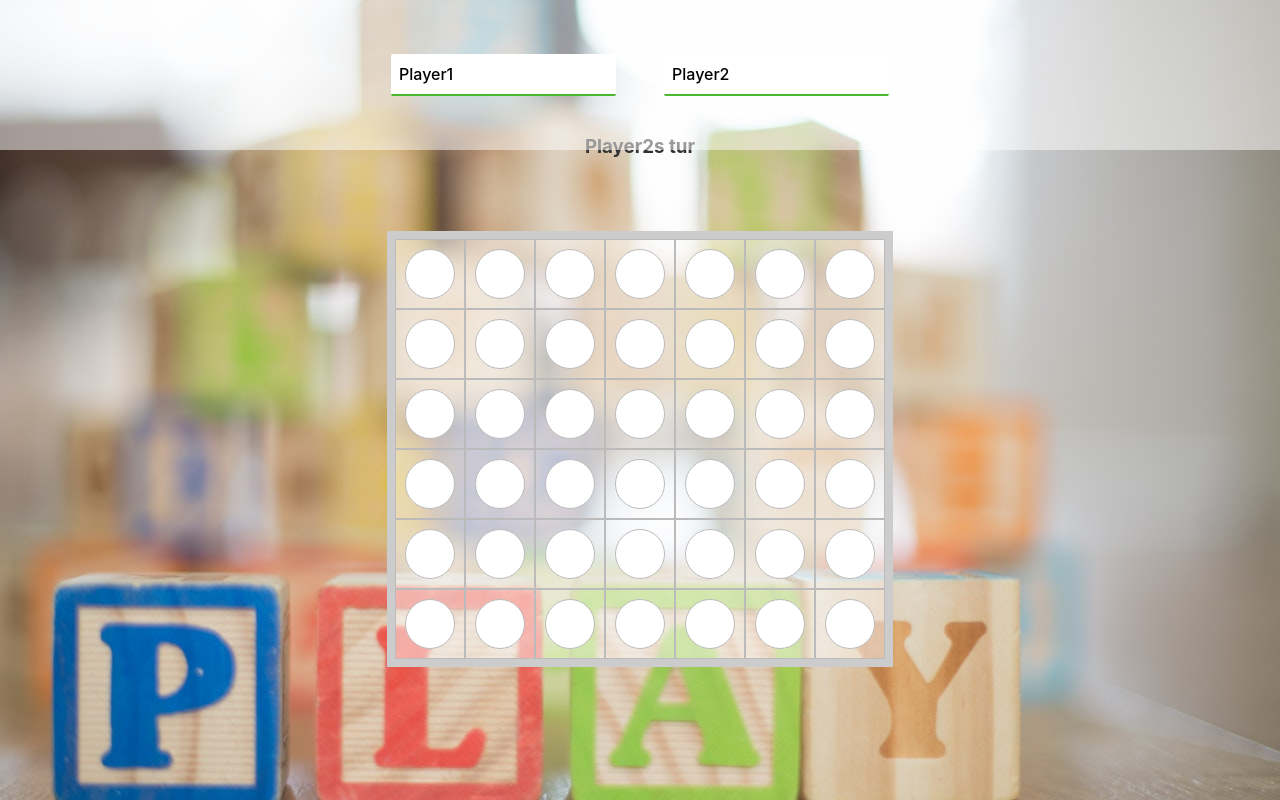
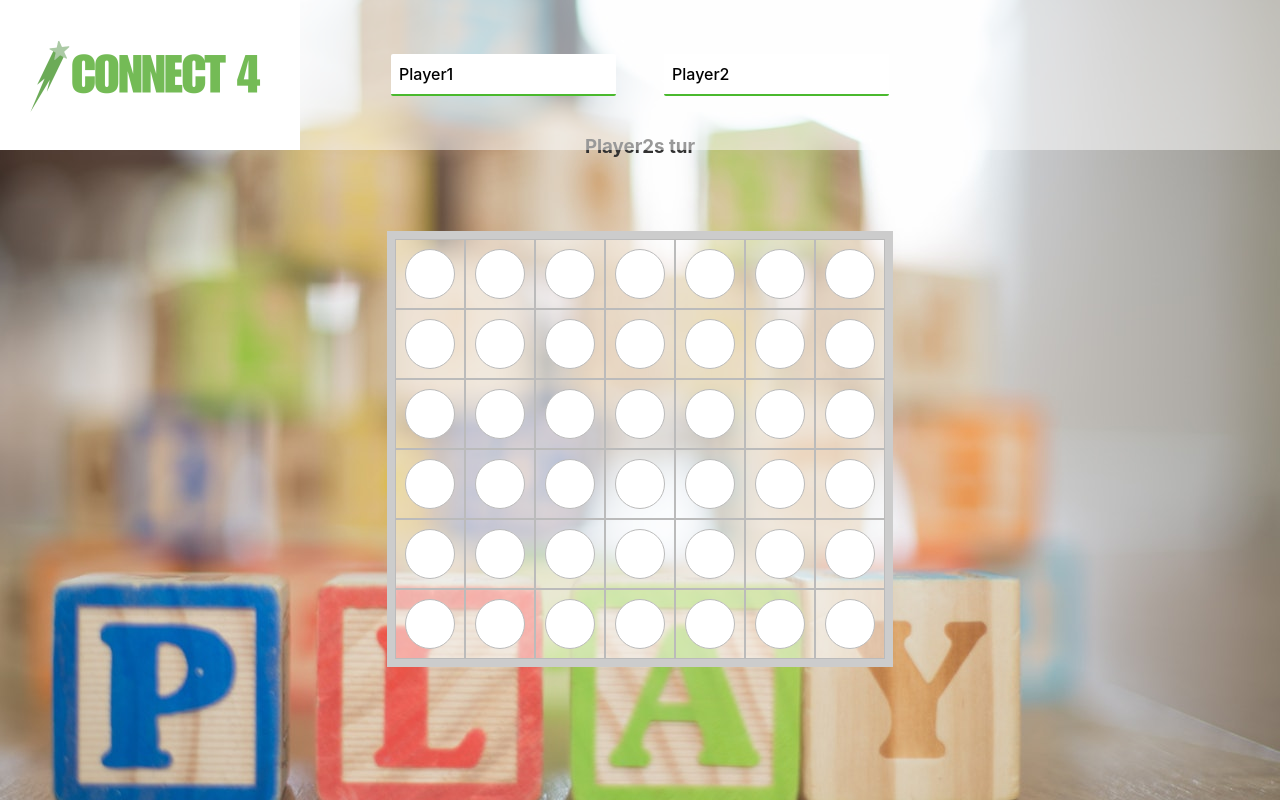
Before and after one commit to Nervall/connect4, a React (Vite) app: page / in a window 1280 px wide. Built offline with nearby package versions, Linux system fonts and the light colour scheme.

Commit message:
Added logo

```diff
--- a/src/App.css
+++ b/src/App.css
@@ -13,6 +13,12 @@
   display: flex;
   background: rgba(255, 255, 255, 0.5);
   justify-content: center;
+}
+
+.app-header > img {
+  position: absolute;
+  left: 0;
+  top: 0;
 }
 
 .showArrow-wrapper {
--- a/src/App.tsx
+++ b/src/App.tsx
@@ -3,6 +3,7 @@ import type { GameState } from './types/types';
 import { COLUMNS } from './utils/constants';
 import { checkDraw, checkWinner, createBoard } from './utils/game';
 import ArrowDown from './assets/arrow-down.svg';
+import Logo from './assets/connect4-logo.png';
 import Input from './components/input';
 import Dialog from './components/dialog';
 import './App.css';
@@ -94,6 +95,7 @@ function App() {
         <button type="button" onClick={handleResetGame}>Spela ny match</button>
       </Dialog>
       <header className='app-header'>
+        <img src={Logo} alt='logo' />
         <Input
           type="text"
           name="player1"
```
Also changed, not shown: src/assets/connect4-logo.png (added).
